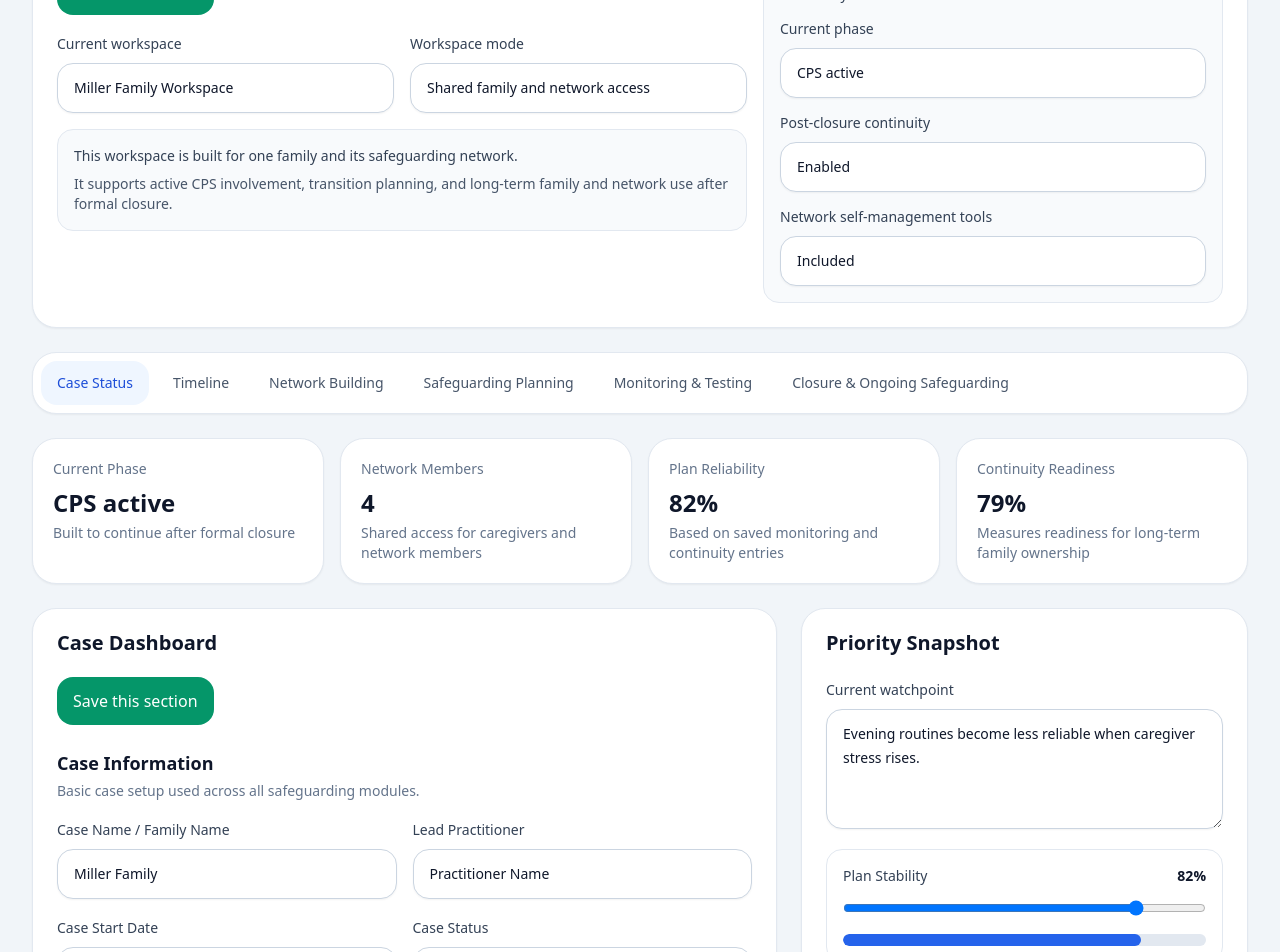
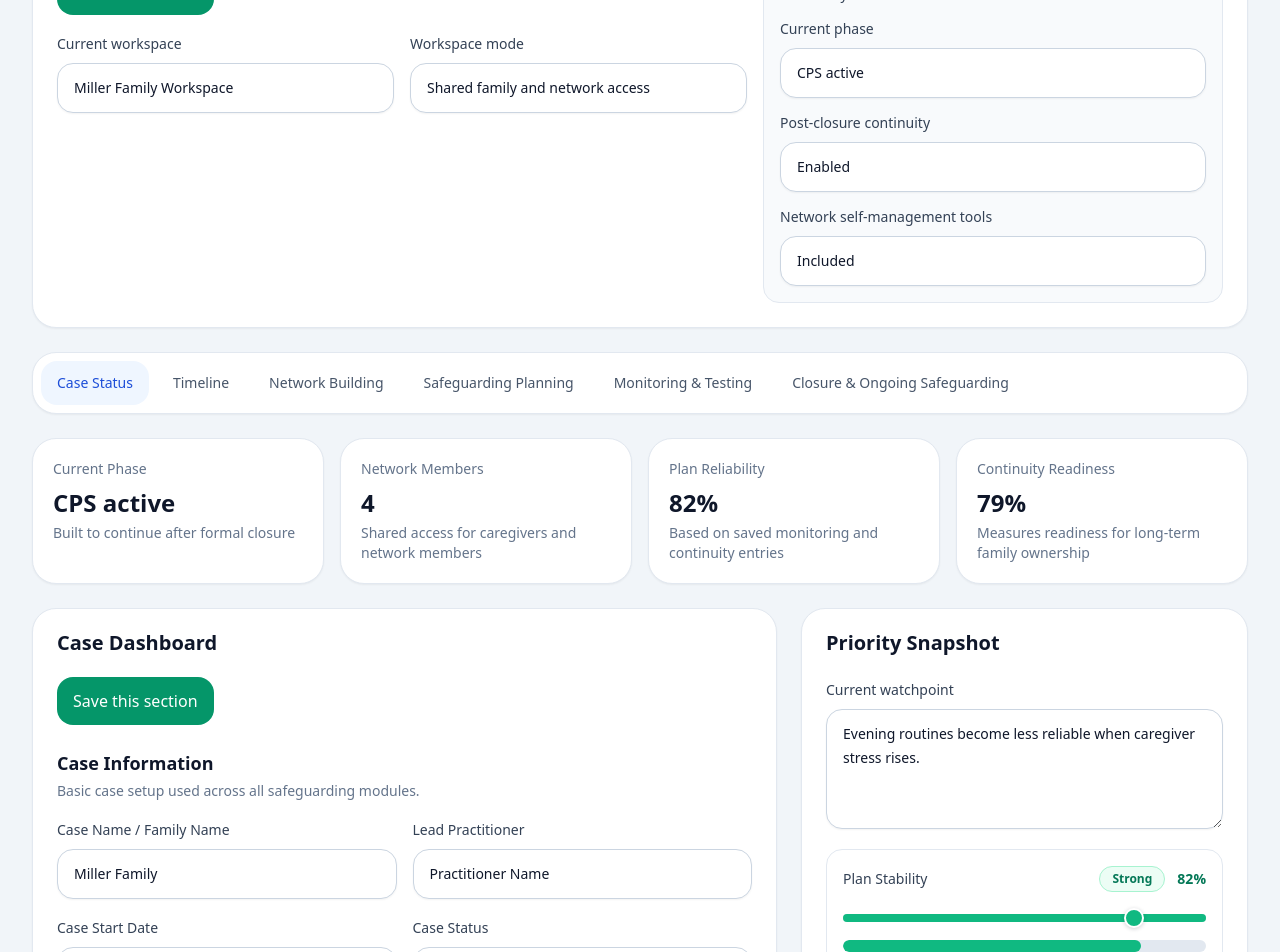
Before and after one commit to almv2009/network-manager, a React (Vite) app: page / in a window 1280 px wide. Shown: the part 260-1212 px from the top of the page. Built offline with nearby package versions, Linux system fonts and the light colour scheme.

Commit message:
Update Network Manager header logo and scale colours

```diff
--- a/src/App.tsx
+++ b/src/App.tsx
@@ -430,11 +430,17 @@ function Field({
   );
 }
 
-function ProgressBar({ value }: { value: number }) {
+function ProgressBar({
+  value,
+  barClass = "bg-blue-600",
+}: {
+  value: number;
+  barClass?: string;
+}) {
   return (
     <div className="h-3 w-full overflow-hidden rounded-full bg-slate-200">
       <div
-        className="h-full rounded-full bg-blue-600"
+        className={`h-full rounded-full transition-all ${barClass}`}
         style={{ width: `${value}%` }}
       />
     </div>
@@ -500,6 +506,39 @@ function splitLines(text: string) {
     .filter(Boolean);
 }
 
+function getScaleTone(value: number, max: number) {
+  const normalized = max === 10 ? value : (value / max) * 10;
+  if (normalized <= 4) {
+    return {
+      barClass: "bg-rose-500",
+      textClass: "text-rose-700",
+      badgeClass: "border border-rose-200 bg-rose-50 text-rose-700",
+      label: "Needs attention",
+    };
+  }
+  if (normalized <= 7) {
+    return {
+      barClass: "bg-amber-500",
+      textClass: "text-amber-700",
+      badgeClass: "border border-amber-200 bg-amber-50 text-amber-700",
+      label: "Developing",
+    };
+  }
+  return {
+    barClass: "bg-emerald-500",
+    textClass: "text-emerald-700",
+    badgeClass: "border border-emerald-200 bg-emerald-50 text-emerald-700",
+    label: "Strong",
+  };
+}
+
+function getScaleTrackClass(value: number, max: number) {
+  const normalized = max === 10 ? value : (value / max) * 10;
+  if (normalized <= 4) return "range-track-red";
+  if (normalized <= 7) return "range-track-amber";
+  return "range-track-green";
+}
+
 function getClosureStatusClasses(status: AppData["caseClosureStatus"]) {
   if (status === "Closed to CPS") {
     return "border-emerald-200 bg-emerald-50 text-emerald-800";
@@ -521,6 +560,16 @@ export default function App() {
   useEffect(() => {
     window.localStorage.setItem(STORAGE_KEY, JSON.stringify(data));
   }, [data]);
+
+  const planStabilityTone = useMemo(
+    () => getScaleTone(data.planStability, 100),
+    [data.planStability],
+  );
+
+  const safeguardingScaleTone = useMemo(
+    () => getScaleTone(data.safeguardingScale, 10),
+    [data.safeguardingScale],
+  );
 
   const continuityReadiness = useMemo(() => {
     const avg = Math.round(
@@ -846,8 +895,12 @@ export default function App() {
           <section className="rounded-3xl border border-slate-200 bg-white px-6 py-5 shadow-sm">
             <div className="flex flex-col gap-4 md:flex-row md:items-center md:justify-between">
               <div className="flex items-center gap-4">
-                <div className="flex h-14 w-14 items-center justify-center rounded-full border border-teal-200 bg-teal-50">
-                  <div className="text-2xl">🛡️</div>
+                <div className="flex h-14 w-14 items-center justify-center overflow-hidden rounded-full border border-teal-200 bg-white shadow-sm">
+                  <img
+                    src="/sgt-logo.png"
+                    alt="SgT logo"
+                    className="h-11 w-11 object-contain"
+                  />
                 </div>
                 <div>
                   <h1 className="text-3xl font-semibold tracking-tight text-slate-900">
@@ -894,16 +947,6 @@ export default function App() {
                   </Field>
                 </div>
 
-                <div className="rounded-2xl border border-slate-200 bg-slate-50 p-4">
-                  <p className="text-sm font-medium text-slate-700">
-                    This workspace is built for one family and its safeguarding
-                    network.
-                  </p>
-                  <p className="mt-2 text-sm text-slate-600">
-                    It supports active CPS involvement, transition planning, and
-                    long-term family and network use after formal closure.
-                  </p>
-                </div>
               </div>
 
               <div className="rounded-2xl border border-slate-200 bg-slate-50 p-4">
@@ -1088,13 +1131,20 @@ export default function App() {
                     </Field>
 
                     <div className="rounded-2xl border border-slate-200 p-4">
-                      <div className="flex items-center justify-between text-sm">
+                      <div className="flex items-center justify-between gap-3 text-sm">
                         <span className="font-medium text-slate-700">
                           Plan Stability
                         </span>
-                        <span className="font-semibold text-slate-900">
-                          {data.planStability}%
-                        </span>
+                        <div className="flex items-center gap-3">
+                          <span
+                            className={`rounded-full px-3 py-1 text-xs font-semibold ${planStabilityTone.badgeClass}`}
+                          >
+                            {planStabilityTone.label}
+                          </span>
+                          <span className={`font-semibold ${planStabilityTone.textClass}`}>
+                            {data.planStability}%
+                          </span>
+                        </div>
                       </div>
                       <div className="mt-3 space-y-3">
                         <input
@@ -1105,9 +1155,15 @@ export default function App() {
                           onChange={(e) =>
                             updateField("planStability", Number(e.target.value))
                           }
-                          className="w-full"
+                          className={`range-input w-full ${getScaleTrackClass(
+                            data.planStability,
+                            100,
+                          )}`}
                         />
-                        <ProgressBar value={data.planStability} />
+                        <ProgressBar
+                          value={data.planStability}
+                          barClass={planStabilityTone.barClass}
+                        />
                       </div>
                     </div>
 
@@ -1178,8 +1234,15 @@ export default function App() {
                           reliability.
                         </p>
                       </div>
-                      <div className="text-2xl font-semibold text-slate-900">
-                        {data.safeguardingScale}/10
+                      <div className="flex items-center gap-3">
+                        <span
+                          className={`rounded-full px-3 py-1 text-xs font-semibold ${safeguardingScaleTone.badgeClass}`}
+                        >
+                          {safeguardingScaleTone.label}
+                        </span>
+                        <div className={`text-2xl font-semibold ${safeguardingScaleTone.textClass}`}>
+                          {data.safeguardingScale}/10
+                        </div>
                       </div>
                     </div>
 
@@ -1196,17 +1259,26 @@ export default function App() {
                             Number(e.target.value),
                           )
                         }
-                        className="w-full"
+                        className={`range-input w-full ${getScaleTrackClass(
+                          data.safeguardingScale,
+                          10,
+                        )}`}
                       />
                       <div className="range-scale-labels">
-                        <span className="range-scale-label">
-                          0, Unsafe and unstable
+                        <span className="range-scale-label text-rose-600">
+                          0 to 4, Needs attention
                         </span>
-                        <span className="range-scale-label">
-                          10, Strong and sustainable safeguarding
+                        <span className="range-scale-label text-amber-600">
+                          5 to 7, Developing
+                        </span>
+                        <span className="range-scale-label text-emerald-600">
+                          8 to 10, Strong
                         </span>
                       </div>
-                      <ProgressBar value={data.safeguardingScale * 10} />
+                      <ProgressBar
+                        value={data.safeguardingScale * 10}
+                        barClass={safeguardingScaleTone.barClass}
+                      />
                     </div>
                   </div>
                 </div>
@@ -1381,15 +1453,34 @@ export default function App() {
                                   Number(e.target.value),
                                 )
                               }
-                              className="w-full"
+                              className={`range-input w-full ${getScaleTrackClass(
+                                person.reliability,
+                                100,
+                              )}`}
                             />
                             <div className="flex items-center justify-between text-sm">
                               <span className="text-slate-600">Score</span>
-                              <span className="font-medium text-slate-900">
-                                {person.reliability}%
-                              </span>
+                              <div className="flex items-center gap-3">
+                                <span
+                                  className={`rounded-full px-3 py-1 text-xs font-semibold ${
+                                    getScaleTone(person.reliability, 100).badgeClass
+                                  }`}
+                                >
+                                  {getScaleTone(person.reliability, 100).label}
+                                </span>
+                                <span
+                                  className={`font-medium ${
+                                    getScaleTone(person.reliability, 100).textClass
+                                  }`}
+                                >
+                                  {person.reliability}%
+                                </span>
+                              </div>
                             </div>
-                            <ProgressBar value={person.reliability} />
+                            <ProgressBar
+                              value={person.reliability}
+                              barClass={getScaleTone(person.reliability, 100).barClass}
+                            />
                           </div>
                         </Field>
                       </div>
--- a/src/index.css
+++ b/src/index.css
@@ -35,3 +35,60 @@ body {
     white-space: nowrap;
   }
 }
+
+
+@layer components {
+  .range-input {
+    -webkit-appearance: none;
+    appearance: none;
+    height: 0.5rem;
+    border-radius: 9999px;
+    background: #e2e8f0;
+    outline: none;
+  }
+
+  .range-input::-webkit-slider-runnable-track {
+    height: 0.5rem;
+    border-radius: 9999px;
+    background: var(--range-track-color, #94a3b8);
+  }
+
+  .range-input::-moz-range-track {
+    height: 0.5rem;
+    border-radius: 9999px;
+    background: var(--range-track-color, #94a3b8);
+  }
+
+  .range-input::-webkit-slider-thumb {
+    -webkit-appearance: none;
+    appearance: none;
+    margin-top: -0.375rem;
+    height: 1.25rem;
+    width: 1.25rem;
+    border-radius: 9999px;
+    border: 2px solid #ffffff;
+    background: var(--range-track-color, #94a3b8);
+    box-shadow: 0 1px 4px rgba(15, 23, 42, 0.2);
+  }
+
+  .range-input::-moz-range-thumb {
+    height: 1.25rem;
+    width: 1.25rem;
+    border-radius: 9999px;
+    border: 2px solid #ffffff;
+    background: var(--range-track-color, #94a3b8);
+    box-shadow: 0 1px 4px rgba(15, 23, 42, 0.2);
+  }
+
+  .range-track-red {
+    --range-track-color: #f43f5e;
+  }
+
+  .range-track-amber {
+    --range-track-color: #f59e0b;
+  }
+
+  .range-track-green {
+    --range-track-color: #10b981;
+  }
+}
```
